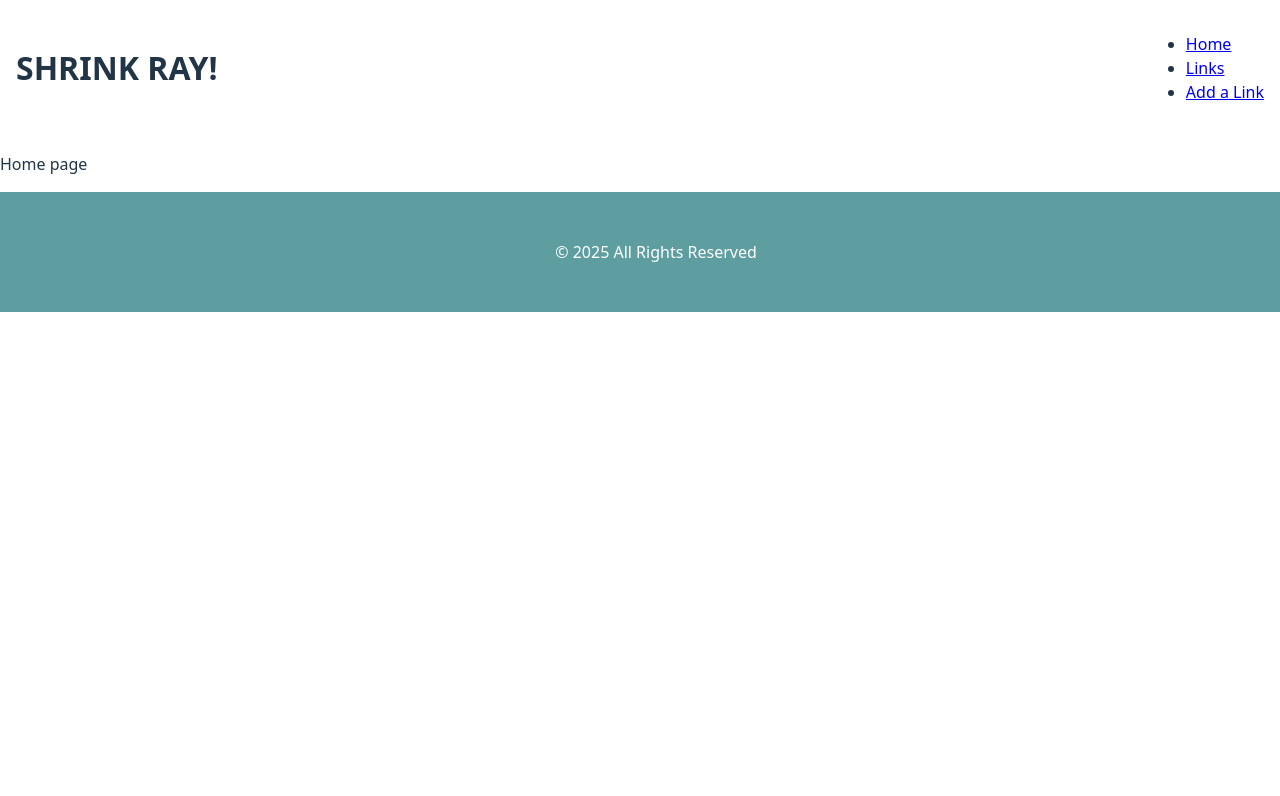
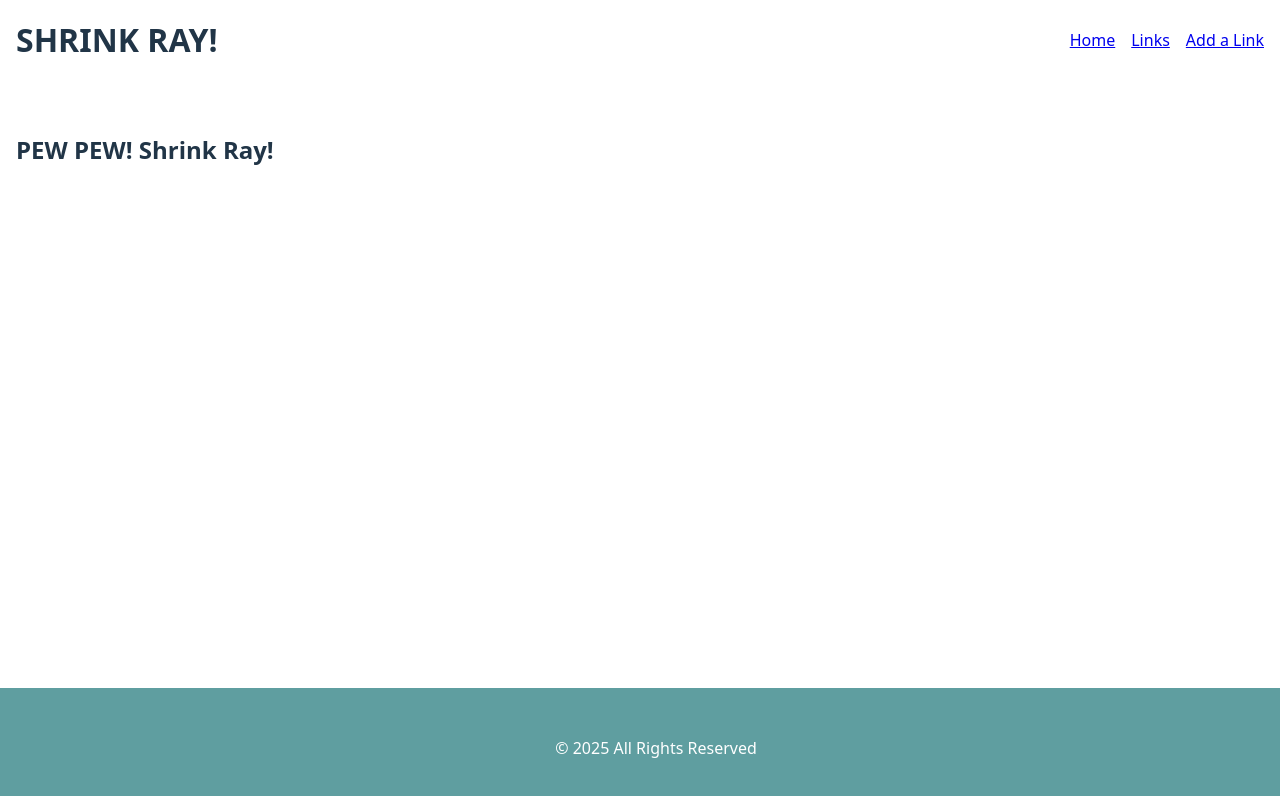
Before and after one commit to buildcarolina/shrinkray_ui, a React (Vite) app: page / in a window 1280 px wide. Shown: the top 796 px of the page. Built offline with nearby package versions, Linux system fonts and the light colour scheme.

Commit message:
Added form to add links, adjusted styling, refactored Links component and added Links page

```diff
--- a/package.json
+++ b/package.json
@@ -13,7 +13,8 @@
     "nanoid": "^5.1.5",
     "react": "^19.1.0",
     "react-dom": "^19.1.0",
-    "react-router": "^7.6.2"
+    "react-router": "^7.6.2",
+    "slugify": "^1.6.6"
   },
   "devDependencies": {
     "@eslint/js": "^9.25.0",
--- a/src/components/Header.jsx
+++ b/src/components/Header.jsx
@@ -1,15 +1,21 @@
-import { Link } from "react-router";
-import styles from "./Header.module.css";
+import { Link } from 'react-router';
+import styles from './Header.module.css';
 
 const Header = () => {
   return (
     <header className={styles.header}>
       <h1>SHRINK RAY!</h1>
-      <nav>
+      <nav className={styles.nav}>
         <ul>
-          <li><Link to="/">Home</Link></li>
-          <li><Link to="/links">Links</Link></li>
-          <li><Link to="/addLink">Add a Link</Link></li>
+          <li>
+            <Link to='/'>Home</Link>
+          </li>
+          <li>
+            <Link to='/links'>Links</Link>
+          </li>
+          <li>
+            <Link to='/addLink'>Add a Link</Link>
+          </li>
         </ul>
       </nav>
     </header>
--- a/src/components/Header.module.css
+++ b/src/components/Header.module.css
@@ -6,4 +6,19 @@
   justify-content: space-between;
   margin: 0 auto 1rem;
   padding: 16px;
+
+  h1 {
+    margin: 0;
+  }
 }
+
+.nav {
+  display: flex;
+
+  ul {
+    display: flex;
+    gap: 1rem;
+    list-style: none;
+    margin: 0;
+  }
+}
--- a/src/components/LinkList.jsx
+++ b/src/components/LinkList.jsx
@@ -1,12 +1,12 @@
-import { useState, useEffect } from "react";
-import styles from "./Link.module.css";
+import { useState, useEffect } from 'react';
+import styles from './LinkList.module.css';
 
 const LinkList = () => {
   const [linkItems, setLinkItems] = useState([]);
 
   useEffect(() => {
     const getLinks = async () => {
-      const url = "https://bzzt.fun/api/urls";
+      const url = 'https://bzzt.fun/api/urls';
       const data = await fetch(url).then((response) => response.json());
 
       setLinkItems(data);
--- a/src/index.css
+++ b/src/index.css
@@ -19,6 +19,13 @@ body {
   height: 100%
 }
 
+main {
+  display: flex;
+  flex-direction: column;
+  min-height: calc(100vh - 15rem);
+  padding: 1rem;
+}
+
 @media (prefers-color-scheme: light) {
   :root {
     color: #213547;
--- a/src/layouts/MainLayout.jsx
+++ b/src/layouts/MainLayout.jsx
@@ -1,12 +1,14 @@
-import { Outlet } from "react-router";
-import Header from "../components/Header";
-import Footer from "../components/Footer";
+import { Outlet } from 'react-router';
+import Header from '../components/Header';
+import Footer from '../components/Footer';
 
 const MainLayout = () => {
   return (
     <>
       <Header />
-      <Outlet />
+      <main>
+        <Outlet />
+      </main>
       <Footer />
     </>
   );
--- a/src/pages/Home.jsx
+++ b/src/pages/Home.jsx
@@ -1,5 +1,5 @@
 const Home = () => {
-  return <p>Home page</p>;
+  return <h2>PEW PEW! Shrink Ray!</h2>;
 };
 
 export default Home;
```
Also changed, not shown: src/App.jsx (+4 -4 lines), src/components/LinkList.module.css (renamed from src/components/Link.module.css), src/pages/Links.jsx (line endings or trailing spaces), 1 other file (tests, documents, lock files or other folders).
